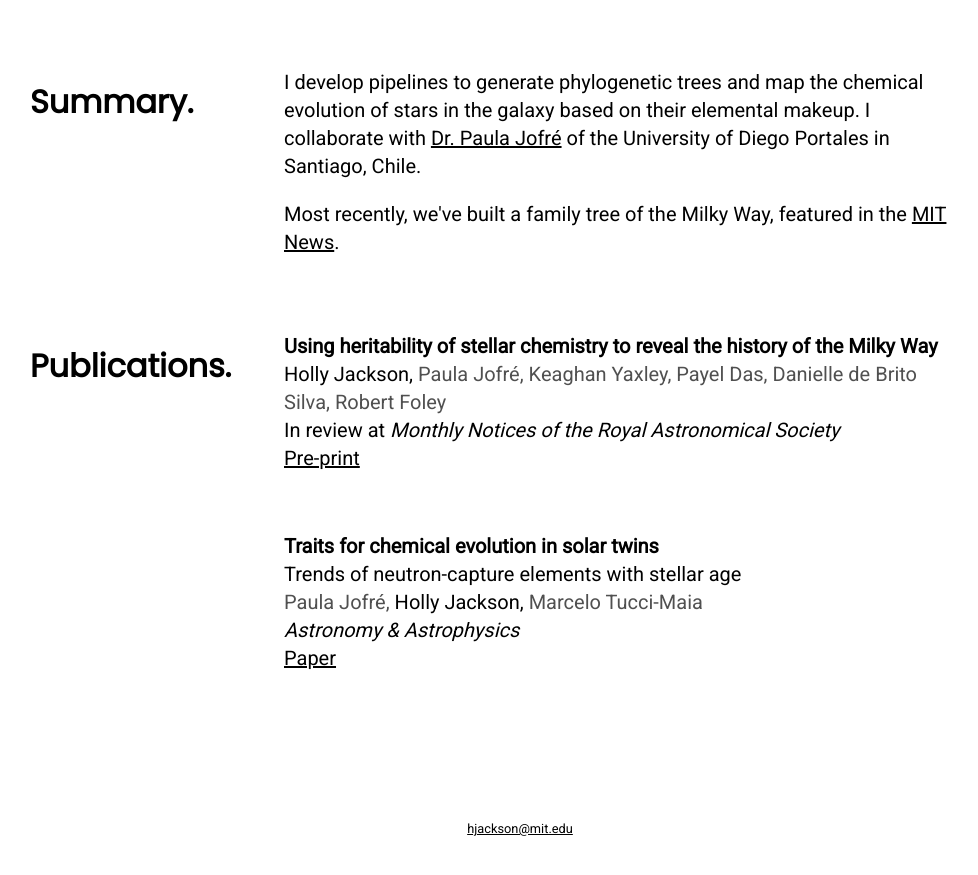
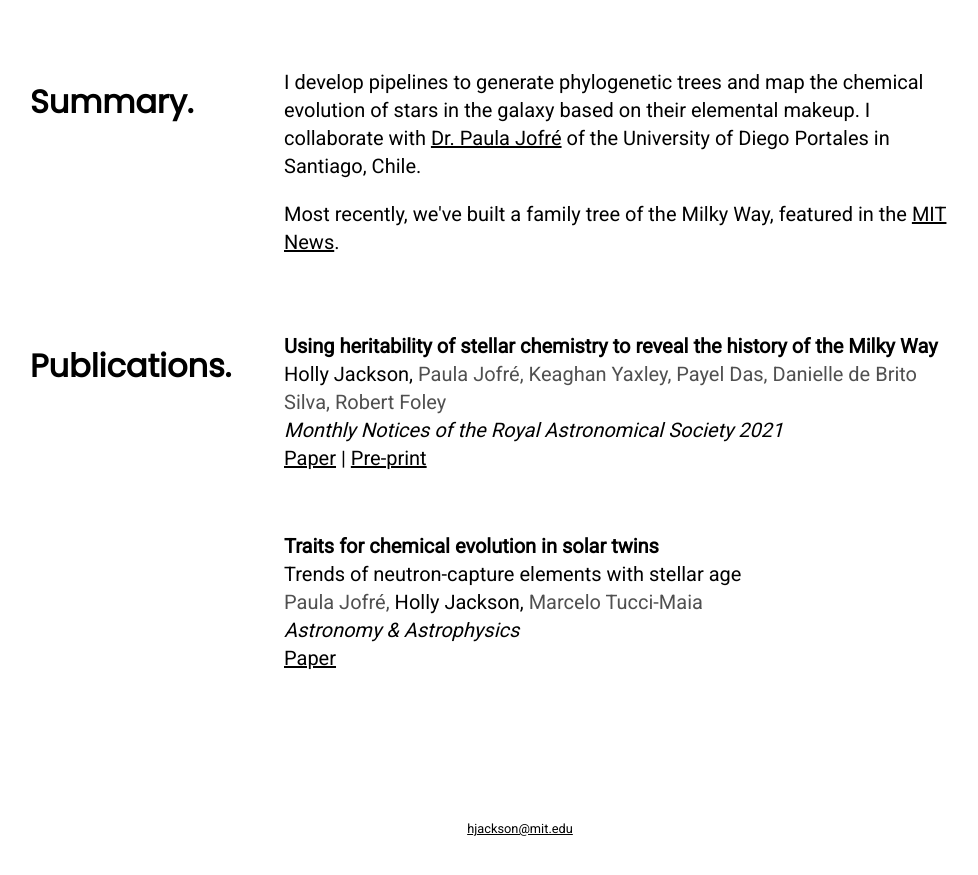
Before and after one commit to hollyjackson/hollyjackson.github.io, a Jekyll site: the page built from cosmic-phylogeny/index.html, in a window 1280 px wide, cut to the strip 1048-1969 px from the top of the page. Shown: the top 875 px of the strip, without its empty margins (120-1098 px from the left). Built offline with Jekyll 4.4.1, drawn with Linux system fonts in a browser that asks for light colours.

Commit message:
trying to fix spacing

```diff
--- a/cosmic-phylogeny/index.html
+++ b/cosmic-phylogeny/index.html
@@ -33,8 +33,8 @@ footer: <a href="mailto:hjackson@mit.edu" target="_blank">hjackson@mit.edu</a>
         <div class="content">
             <p style="text-align:left;"><a style="font-weight:bold;">Using heritability of stellar chemistry to reveal the history of the Milky Way</a><br>
                 Holly Jackson, <a style="color:#505050;">Paula Jofré, Keaghan Yaxley, Payel Das, Danielle de Brito Silva, Robert Foley</a><br>
-                In review at <a style="font-style:italic;">Monthly Notices of the Royal Astronomical Society</a><br>
-                <a href="https://arxiv.org/abs/2011.06453" target="_blank">Pre-print</a></p>
+                <a style="font-style:italic;">Monthly Notices of the Royal Astronomical Society 2021</a><br>
+                <a href="https://academic.oup.com/mnras/advance-article-abstract/doi/10.1093/mnras/staa4028/6081048" target="_blank">Paper</a> | <a href="https://arxiv.org/abs/2011.06453" target="_blank">Pre-print</a></p>
         </div>
         <div class="content">
             <p style="text-align:left;"><a style="font-weight:bold;">Traits for chemical evolution in solar twins</a><br>
--- a/minor-projects/automatic-differentiation/index.html
+++ b/minor-projects/automatic-differentiation/index.html
@@ -25,7 +25,7 @@ footer: <a href="mailto:hjackson@mit.edu" target="_blank">hjackson@mit.edu</a>
     <div class="column_grid right">
         <div class="content">
             <p style="text-align:left;">My full final project report can be accessed <a class="active" href="/minor-projects/automatic-differentiation/18_337_Final_Project_HollyJackson.pdf" target="_blank">here</a>.</p>
-            <p style="text-align:left;">The accompanying script is posted on <a class="active" href="https://github.com/hollyjackson/AutomaticDifferentiation" target="_blank">Github</a>.</p>
+            <p style="text-align:left;">The accompanying Julia script is posted on <a class="active" href="https://github.com/hollyjackson/AutomaticDifferentiation" target="_blank">Github</a>.</p>
         </div>
     </div>
 </div>
--- a/minor-projects/index.html
+++ b/minor-projects/index.html
@@ -23,7 +23,7 @@ footer: <a href="mailto:hjackson@mit.edu" target="_blank">hjackson@mit.edu</a>
                     <img src="/images/schematic.png" alt="Image Processing" style="width:100%">
                 </a>
             </div>
-            <h2><a class="inactive" href="/minor-projects/image-processing">Image Processing with a Microcontroller</a><br></h2>
+            <h2><a class="inactive" href="/minor-projects/image-processing">Image Processing with a Microcontroller</a><br><br></h2>
         </div>
     </div>
     <div class="column_grid">
```
